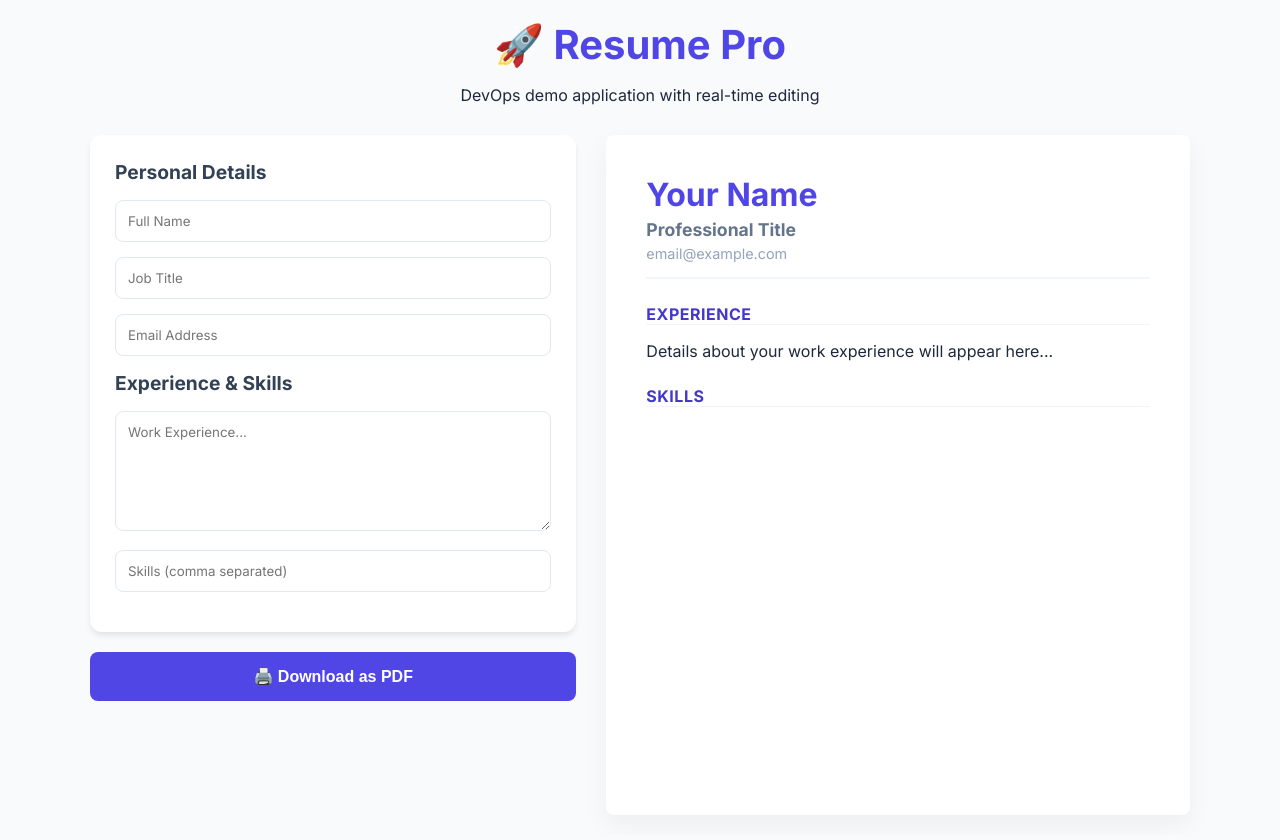
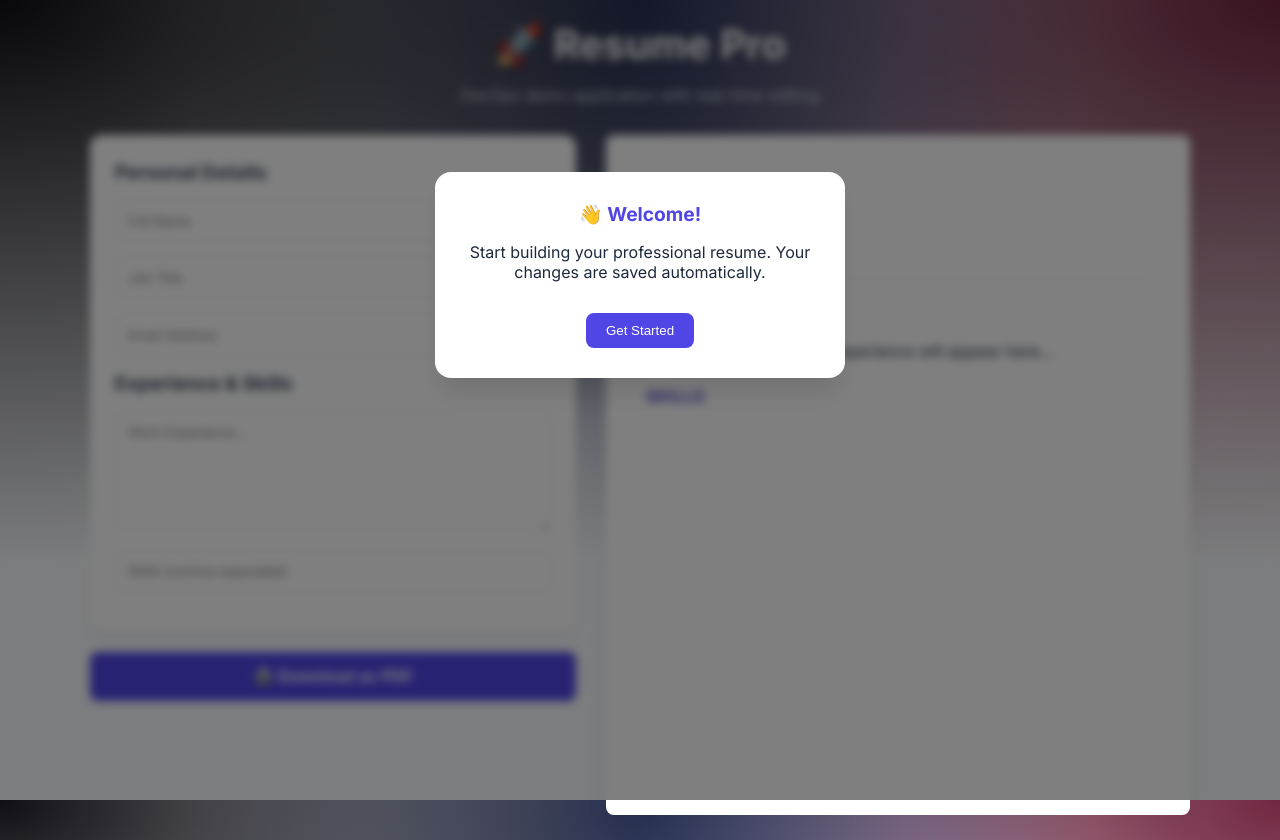
Before and after one commit to manndhaila2007-sys/resume-builder-devops, a website: page app/public/index.html in a window 1280 px wide. Drawn offline with Linux system fonts and the light colour scheme.

Commit message:
style: add mesh gradient background and welcome modal popup

```diff
--- a/app/public/index.html
+++ b/app/public/index.html
@@ -9,9 +9,18 @@
 </head>
 <body>
     <div class="container">
+        <!-- Success Modal -->
+        <div id="welcomeModal" class="modal">
+            <div class="modal-content">
+                <h2>👋 Welcome!</h2>
+                <p>Start building your professional resume. Your changes are saved automatically.</p>
+                <button class="btn-close" onclick="closeModal()">Get Started</button>
+            </div>
+        </div>
+
         <header class="app-header">
-            <h1>🚀 Resume Pro</h1>
-            <p>DevOps demo application with real-time editing</p>
+            <h1 style="color: white; text-shadow: 0 2px 4px rgba(0,0,0,0.3);">🚀 Resume Pro</h1>
+            <p style="color: #cbd5e1;">DevOps demo application with real-time editing</p>
         </header>
 
         <main class="main-content">
@@ -26,7 +35,7 @@
                     <textarea id="expInput" placeholder="Work Experience..." oninput="updatePreview()"></textarea>
                     <input type="text" id="skillInput" placeholder="Skills (comma separated)" oninput="updatePreview()">
                 </div>
-                <button class="btn-download" onclick="window.print()">🖨️ Download as PDF</button>
+                <button class="btn-download" onclick="downloadPDF()">🖨️ Download as PDF</button>
             </section>
 
             <section class="preview-section">
--- a/app/public/script.js
+++ b/app/public/script.js
@@ -1,3 +1,23 @@
+window.onload = function() {
+    document.getElementById('welcomeModal').style.display = 'block';
+};
+
+function closeModal() {
+    document.getElementById('welcomeModal').style.display = 'none';
+}
+
+function downloadPDF() {
+    // Show a quick "Preparing..." alert before printing
+    const btn = document.querySelector('.btn-download');
+    const originalText = btn.innerHTML;
+    btn.innerHTML = "⏳ Preparing PDF...";
+
+    setTimeout(() => {
+        window.print();
+        btn.innerHTML = originalText;
+    }, 500);
+}
+
 function updatePreview() {
     const name = document.getElementById('nameInput').value;
     const job = document.getElementById('jobInput').value;
--- a/app/public/style.css
+++ b/app/public/style.css
@@ -1,9 +1,55 @@
 body {
     font-family: 'Inter', sans-serif;
     background-color: #f8fafc;
+    background-image:
+        radial-gradient(at 0% 0%, hsla(253,16%,7%,1) 0, transparent 50%),
+        radial-gradient(at 50% 0%, hsla(225,39%,30%,1) 0, transparent 50%),
+        radial-gradient(at 100% 0%, hsla(339,49%,30%,1) 0, transparent 50%);
+    background-attachment: fixed;
     color: #1e293b;
     margin: 0;
     padding: 20px;
+    min-height: 100vh;
+}
+
+/* Modal Popup Styles */
+.modal {
+    display: none;
+    position: fixed;
+    z-index: 1000;
+    left: 0;
+    top: 0;
+    width: 100%;
+    height: 100%;
+    background-color: rgba(0,0,0,0.5);
+    backdrop-filter: blur(5px);
+}
+
+.modal-content {
+    background-color: white;
+    margin: 15% auto;
+    padding: 30px;
+    border-radius: 16px;
+    width: 350px;
+    text-align: center;
+    box-shadow: 0 20px 25px -5px rgba(0,0,0,0.1);
+    transform: translateY(-20px);
+    transition: transform 0.3s ease;
+}
+
+.modal-content.show {
+    transform: translateY(0);
+}
+
+.modal h2 { color: #4f46e5; }
+.btn-close {
+    background: #4f46e5;
+    color: white;
+    border: none;
+    padding: 10px 20px;
+    border-radius: 8px;
+    cursor: pointer;
+    margin-top: 15px;
 }
 
 .container {
```
